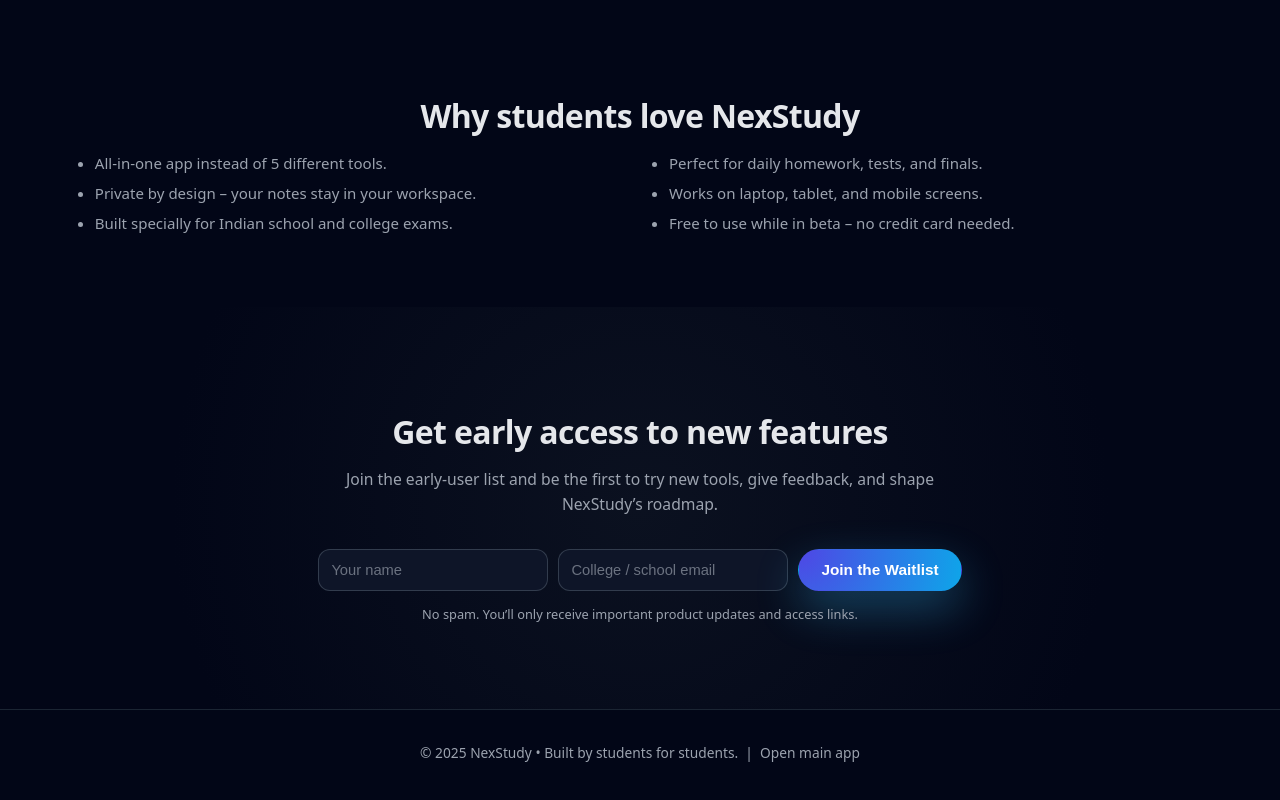
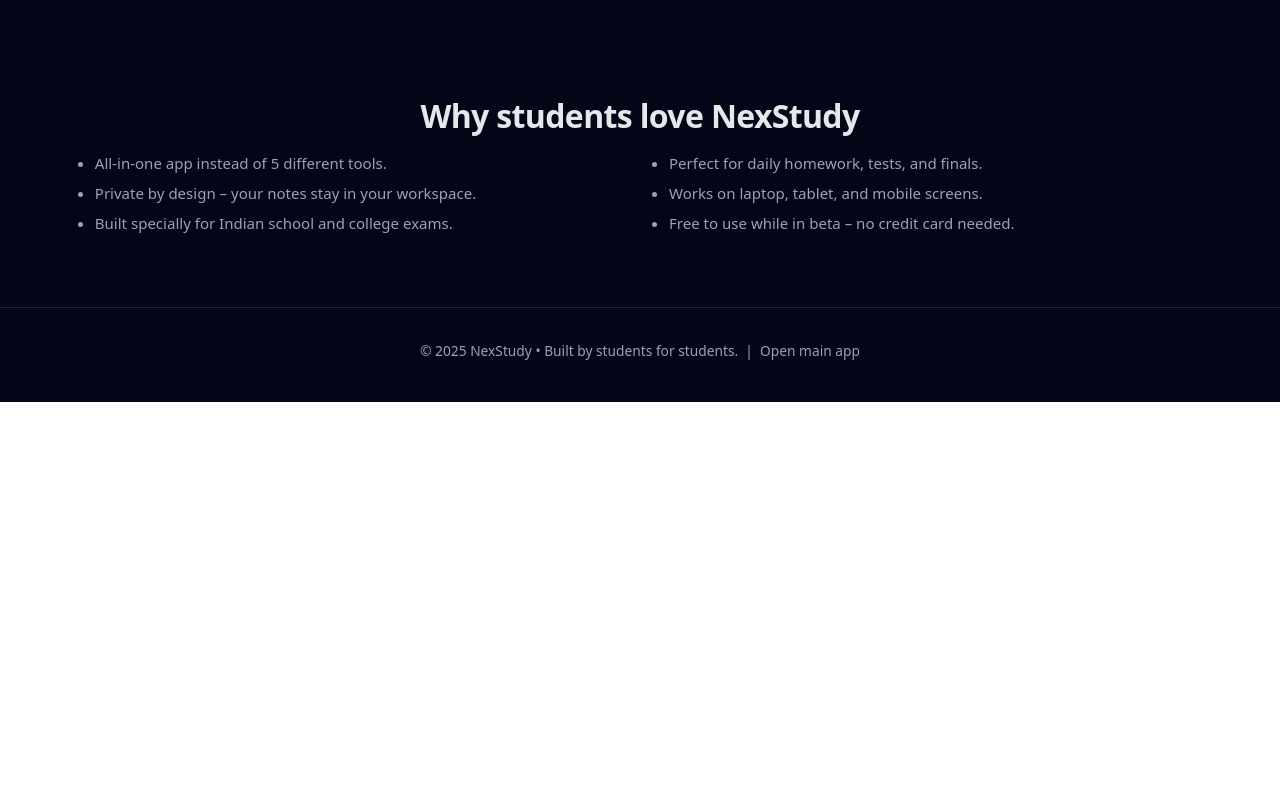
Before and after one commit to Garv3068/NexStudy---Landing, a plain HTML site: page index.html in a window 1280 px wide. Shown: the part 1588-2388 px from the top of the page. After the commit the page ends 1990 px from the top, so only its background shows below. Drawn offline with Linux system fonts and the light colour scheme.

Commit message:
Disable signup section in index.html
Comment out the signup section and its contents in index.html.

```diff
--- a/index.html
+++ b/index.html
@@ -183,40 +183,40 @@
       </div>
     </section>
 
-    <section id="signup" class="section cta">
-      <h2>Get early access to new features</h2>
-      <p class="section-subtitle">
-        Join the early‑user list and be the first to try new tools, give
-        feedback, and shape NexStudy’s roadmap.
-      </p>
+    <!-- <section id="signup" class="section cta"> -->
+      <!-- <h2>Get early access to new features</h2> -->
+      <!-- <p class="section-subtitle"> -->
+        <!-- Join the early‑user list and be the first to try new tools, give -->
+        <!-- feedback, and shape NexStudy’s roadmap. -->
+      <!-- </p> -->
 
-      <form
-        class="signup-form"
-        action="https://formspree.io/f/your-form-id"
-        method="POST"
-      >
-        <input
-          type="text"
-          name="name"
-          placeholder="Your name"
-          required
-        />
-        <input
-          type="email"
-          name="email"
-          placeholder="College / school email"
-          required
-        />
-        <button type="submit" class="btn primary">
-          Join the Waitlist
-        </button>
-      </form>
+      <!-- <form -->
+        <!-- class="signup-form" -->
+        <!-- action="https://formspree.io/f/your-form-id" -->
+        <!-- method="POST" -->
+      <!-- > -->
+        <!-- <input -->
+          <!-- type="text" -->
+          <!-- name="name" -->
+          <!-- placeholder="Your name" -->
+          <!-- required -->
+        <!-- /> -->
+        <!-- <input -->
+          <!-- type="email" -->
+          <!-- name="email" -->
+          <!-- placeholder="College / school email" -->
+          <!-- required -->
+        <!-- /> -->
+        <!-- <button type="submit" class="btn primary"> -->
+          <!-- Join the Waitlist -->
+        <!-- </button> -->
+      <!-- </form> -->
 
-      <p class="tiny">
-        No spam. You’ll only receive important product updates and access
-        links.
-      </p>
-    </section>
+      <!-- <p class="tiny"> -->
+        <!-- No spam. You’ll only receive important product updates and access -->
+        <!-- links. -->
+      <!-- </p> -->
+    <!-- </section> -->
   </main>
 
   <footer class="footer">
```
